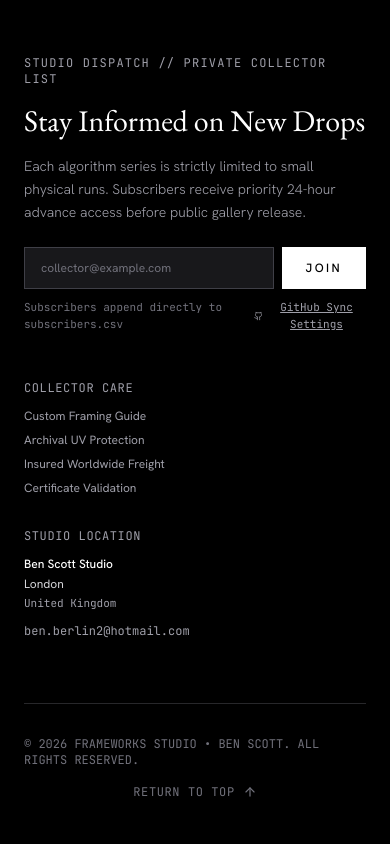
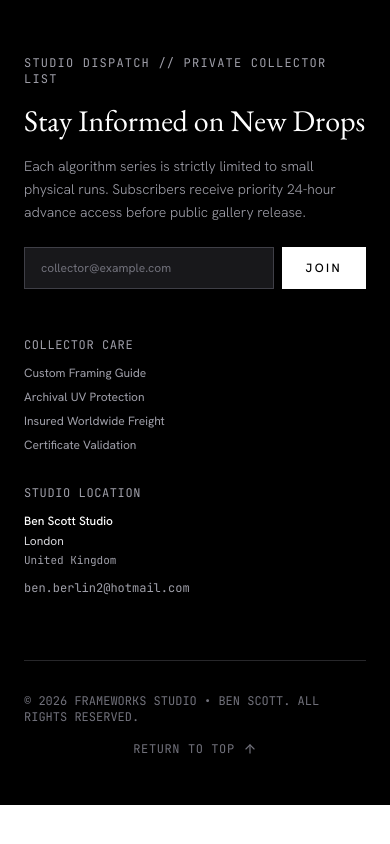
Before and after one commit to BDFace/Frameworks, a React (Vite) app: page / in a window 390 px wide. Shown: the part 10190-11034 px from the top of the page. After the commit the page ends 10995 px from the top, so only its background shows below. Built offline with nearby package versions, Linux system fonts and the light colour scheme.

Commit message:
refactor: simplify navigation and footer UI
- Rename and shorten navigation labels for clarity.
- Increase desktop navigation font size.
- Remove redundant GitHub sync settings from footer.

```diff
--- a/src/components/Footer.tsx
+++ b/src/components/Footer.tsx
@@ -97,18 +97,6 @@ export const Footer: React.FC = () => {
                   <span className="leading-snug">{feedback.message}</span>
                 </div>
               )}
-
-              <div className="mt-2.5 flex items-center justify-between text-[11px] font-mono text-zinc-500">
-                <span>Subscribers append directly to subscribers.csv</span>
-                <button
-                  type="button"
-                  onClick={() => setIsGitHubModalOpen(true)}
-                  className="inline-flex items-center gap-1 text-zinc-400 hover:text-white underline cursor-pointer"
-                >
-                  <Github className="w-3 h-3" />
-                  <span>GitHub Sync Settings</span>
-                </button>
-              </div>
             </form>
           </div>
 
--- a/src/components/Navbar.tsx
+++ b/src/components/Navbar.tsx
@@ -49,7 +49,7 @@ export const Navbar: React.FC<NavbarProps> = () => {
         </div>
 
         {/* Desktop Navigation Links - positioned over to the right */}
-        <nav id="desktop-nav" className="hidden md:flex items-center space-x-8 text-xs tracking-[0.2em] uppercase font-medium text-[#4A4A4A] ml-auto">
+        <nav id="desktop-nav" className="hidden md:flex items-center space-x-8 text-sm tracking-[0.2em] uppercase font-medium text-[#4A4A4A] ml-auto">
           <button
             id="nav-link-gallery"
             onClick={() => scrollTo('gallery')}
@@ -94,7 +94,7 @@ export const Navbar: React.FC<NavbarProps> = () => {
             onClick={() => scrollTo('gallery')}
             className="w-full text-left text-xs uppercase tracking-[0.2em] font-medium text-black py-2.5 flex items-center justify-between border-b border-zinc-100"
           >
-            <span>Gallery Collection</span>
+            <span>Gallery</span>
             <Layers className="w-4 h-4 text-zinc-400" />
           </button>
           <button
@@ -102,7 +102,7 @@ export const Navbar: React.FC<NavbarProps> = () => {
             onClick={() => scrollTo('process')}
             className="w-full text-left text-xs uppercase tracking-[0.2em] font-medium text-black py-2.5 flex items-center justify-between border-b border-zinc-100"
           >
-            <span>Process & Machine</span>
+            <span>Process</span>
             <Compass className="w-4 h-4 text-zinc-400" />
           </button>
           <button
@@ -110,7 +110,7 @@ export const Navbar: React.FC<NavbarProps> = () => {
             onClick={() => scrollTo('artist')}
             className="w-full text-left text-xs uppercase tracking-[0.2em] font-medium text-black py-2.5 flex items-center justify-between"
           >
-            <span>About Ben Scott</span>
+            <span>Artist</span>
             <Info className="w-4 h-4 text-zinc-400" />
           </button>
         </div>
```
